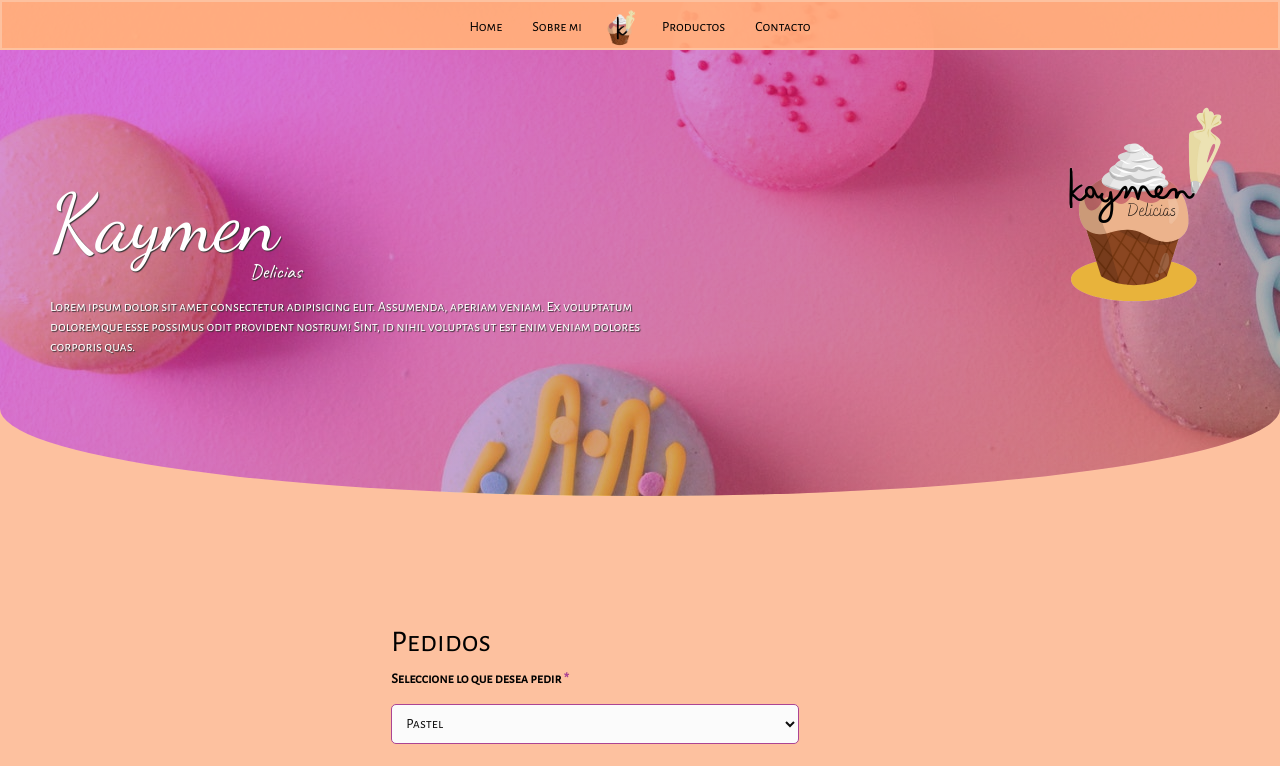
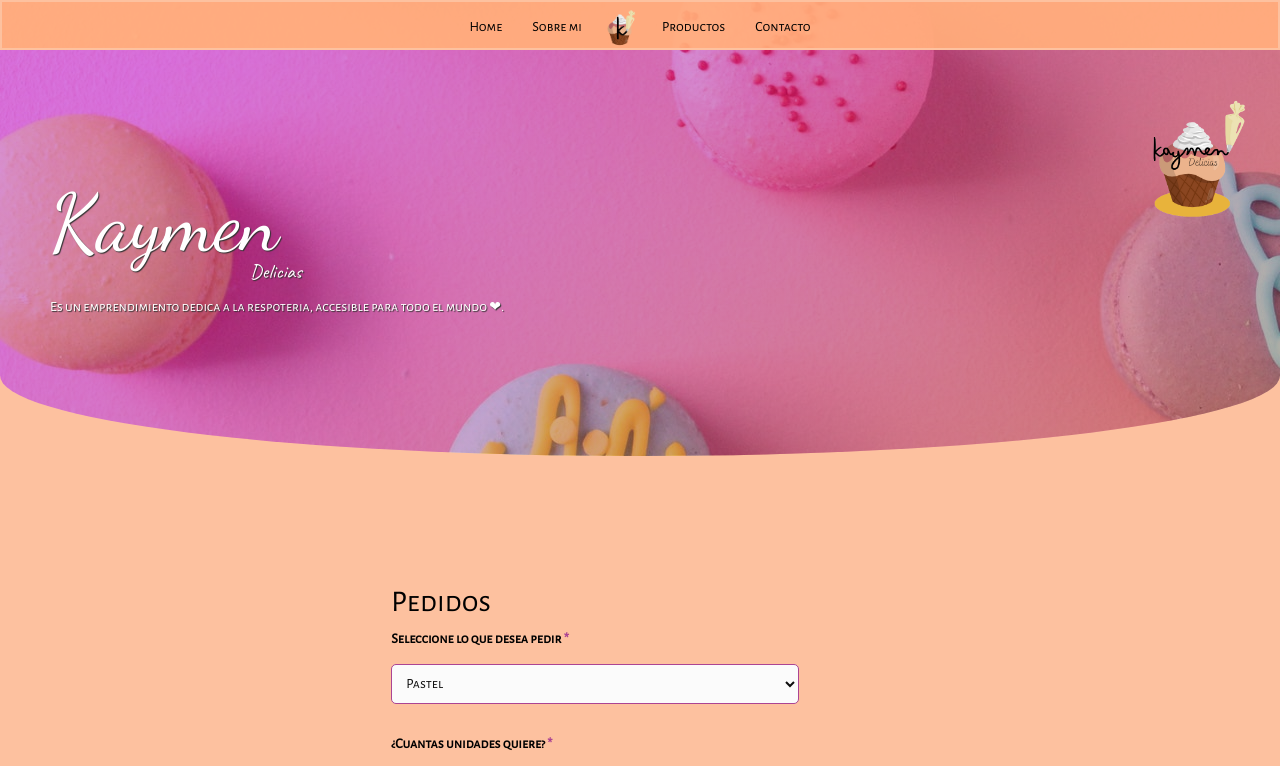
Before and after one commit to JuliTCastillo/Kaymen-Reposteria, a plain HTML site: page seccion/pedido.html in a window 1280 px wide. Shown: the top 766 px of the page. Drawn offline with nearby package versions, Linux system fonts and the light colour scheme; a web font is replaced by a local one.

Commit message:
actualizando pequeños detalles

```diff
--- a/seccion/pedido.html
+++ b/seccion/pedido.html
@@ -38,15 +38,13 @@
                 <h1>Kaymen</h1>
                 <p class="Pdecoracion">Delicias</p>
                 <div class="divDescripcion ">
-                    <p class="Pdescripcion">Lorem ipsum dolor sit amet consectetur adipisicing elit. Assumenda, aperiam
-                        veniam. Ex voluptatum
-                        doloremque esse possimus odit provident nostrum! Sint, id nihil voluptas ut est enim veniam
-                        dolores
-                        corporis quas.</p>
+                    <p class="Pdescripcion">
+                        Es un emprendimiento dedica a la respoteria,
+                        accesible para todo el mundo ❤.</p>
                 </div>
             </div>
             <div class="divAbs">
-                <img src="../fotos/LogoPrincipal.png" alt="Logo Principal" width="250">
+                <img src="../fotos/LogoPrincipal.png" alt="Logo Principal" width="150">
             </div>
             <br>
         </div>
```
